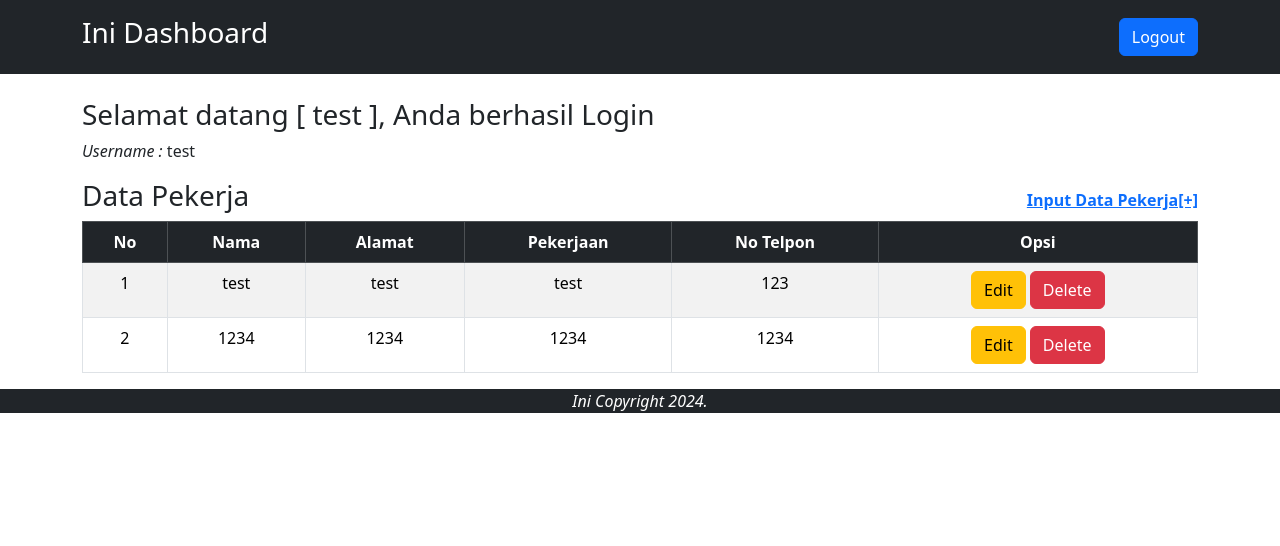
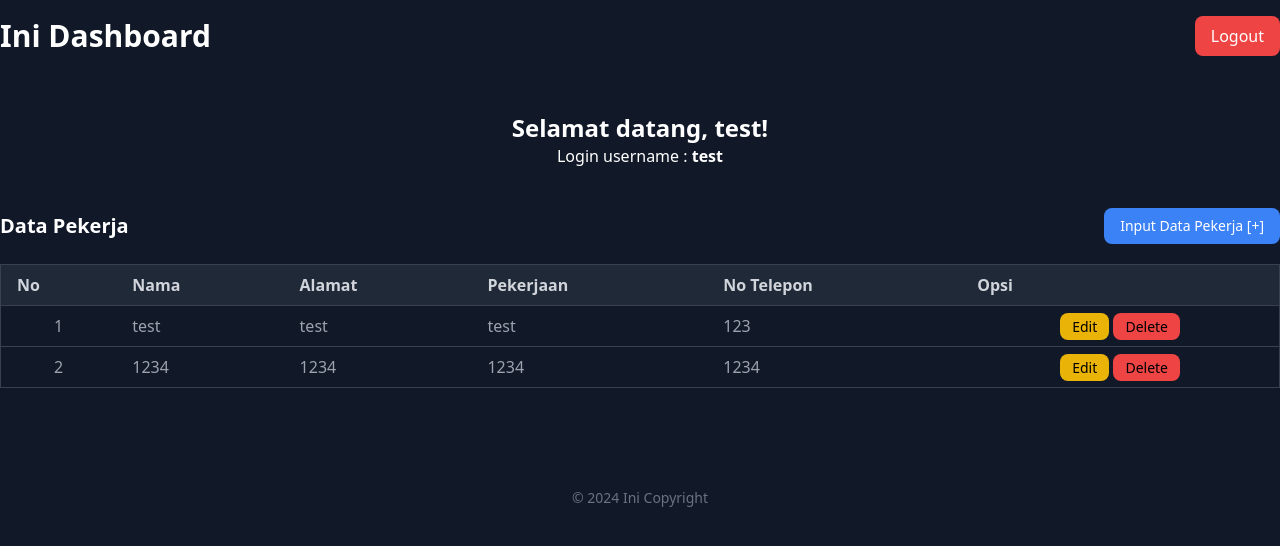
Before and after one commit to sunkcoast/website-crud-login, a PHP site: page /dashboard.php in a window 1280 px wide. Shown: the top 546 px of the page. Run offline with PHP 8.4, Linux system fonts and the light colour scheme; a user stored in the database is signed in; data comes from the database, SQL or seed files in the repository; some libraries are stand-ins or nearby versions.

Commit message:
Add files via upload

```diff
--- a/dashboard.php
+++ b/dashboard.php
@@ -2,11 +2,9 @@
 
     session_start();
 
-
-    include "service/database.php" ;
-    include "process/add.php" ;
-    include "process/dashboard.php" ;
-
+    include "service/database.php";
+    include "process/add.php";
+    include "process/dashboard.php";
 
     if (isset($_POST['logout'])) {
         session_unset();
@@ -14,6 +12,8 @@
         header('Location: index.php');
         exit;
     }
+
+
 
 ?>
 
@@ -24,74 +24,87 @@
     <meta charset="UTF-8">
     <meta http-equiv="X-UA-Compatible" content="IE=edge">
     <meta name="viewport" content="width=device-width, initial-scale=1.0">
-    <title>WEBSITE LOGIN</title>
-    <!-- Bootstrap CSS -->
-    <link href="https://cdn.jsdelivr.net/npm/bootstrap@5.3.1/dist/css/bootstrap.min.css" rel="stylesheet">
-    <!-- CSS -->
-    <link rel="stylesheet" href="style.css" />
+    <title>Dashboard</title>
+    <!-- Tailwind CSS -->
+    <script src="https://cdn.tailwindcss.com"></script>
+    <!-- SweetAlert Javascript -->
+    <script src="https://cdn.jsdelivr.net/npm/sweetalert2@11"></script>
+
 </head>
 
-<body>
-    <!-- INI HEADER ATAS -->
-    <header class="bg-dark text-white py-3">
-        <div class="container d-flex justify-content-between align-items-center">
-            <h3>Ini Dashboard</h3>
+<body class="bg-gray-900 text-white">
+
+    <!-- Ini Header -->
+    <header class="bg-gray-900 sticky top-0 py-4">
+        <div class="container mx-auto flex justify-between items-center">
+            <h1 class="text-3xl font-bold">Ini Dashboard</h1>
             <form action="dashboard.php" method="POST">
-                <button type="submit" name="logout" class="btn btn-primary">Logout</button>
+                <button type="submit" name="logout"
+                        class="bg-red-500 hover:bg-red-700 text-white py-2 px-4 rounded-lg">
+                    Logout
+                </button>
             </form>
         </div>
     </header>
 
-    <!--  Welcoming Word -->
-    <div class="container mt-4">
-        <h3>Selamat datang [ <?= ($_SESSION["username"]); ?> ], Anda berhasil Login </h3>
-        <p><i>Username :</i> <?= ($_SESSION["username"]); ?></p>
-
-        <!--  Tulisan Diatas TAS TABEL -->
-        <div class="d-flex justify-content-between align-items-center">
-            <h3>Data Pekerja</h3>
-            <a href="add.php"><strong>Input Data Pekerja[+]</strong></a>
+    <!-- Text diatas Tabel -->
+    <section class="container mx-auto py-10">
+        <div class="text-center">
+            <h2 class="text-2xl font-bold">Selamat datang, <?= ($_SESSION['username']);?>!</h2>
+            <p class="text-white-500"> Login username : <strong><?= ($_SESSION['username']);?></strong></p>
         </div>
 
-        <main>
-            <!-- // TABEL UNTUK PEKERJA // -->
-            <table class="table table-bordered table-striped table-hover">
-                <thead class="table-dark">
-                    <tr class="text-center">
-                        <th>No</th>
-                        <th>Nama</th>
-                        <th>Alamat</th>
-                        <th>Pekerjaan</th>
-                        <th>No Telpon</th>
-                        <th>Opsi</th>
+        <!-- Tombol Edit Pekerja -->
+        <div class="flex justify-between items-center mt-10">
+            <h3 class="text-xl font-bold">Data Pekerja</h3>
+            <a href="add.php"
+               class="text-sm bg-blue-500 hover:bg-blue-700 text-white py-2 px-4 rounded-lg">
+                Input Data Pekerja [+]
+            </a>
+        </div>
+
+        <!-- Tabel Data PEKERJA -->
+        <div class="overflow-x-auto mt-5">
+            <table class="table-auto w-full text-left border border-gray-700">
+                <thead class="bg-gray-800 text-gray-300">
+                    <tr>
+                        <th class="px-4 py-2 border-b border-gray-700">No</th>
+                        <th class="px-4 py-2 border-b border-gray-700">Nama</th>
+                        <th class="px-4 py-2 border-b border-gray-700">Alamat</th>
+                        <th class="px-4 py-2 border-b border-gray-700">Pekerjaan</th>
+                        <th class="px-4 py-2 border-b border-gray-700">No Telepon</th>
+                        <th class="px-4 py-2 border-b border-gray-700">Opsi</th>
                     </tr>
                 </thead>
-                <tbody>
-                    <!-- // Tabel dari Database yg ditampilkan // -->
+                <tbody class="text-gray-400">
                     <?php
                         $no = 1;
                         while ($worker = mysqli_fetch_assoc($cekworker)) {
-                        echo "<tr style='text-align: center;'>
-                            <td>" . $no++ . "</td>
-                            <td>" . $worker['nama'] . "</td>
-                            <td>" . $worker['alamat'] . "</td>
-                            <td>" . $worker['pekerjaan'] . "</td>
-                            <td>" . $worker['no_handphone'] . "</td>
-                             <td>
-                                <a href='edit.php?id=" . $worker['id'] . "' class='btn btn-warning'>Edit</a>
-                                <a href='delete.php?id=" . $worker['id'] . "' class='btn btn-danger'>Delete</a>
+                            echo "<tr class='hover:bg-gray-800'>
+                                <td class='px-4 py-2 border-b border-gray-700 text-center'>".$no++."</td>
+                                <td class='px-4 py-2 border-b border-gray-700'>".($worker['nama'])."</td>
+                                <td class='px-4 py-2 border-b border-gray-700'>".($worker['alamat'])."</td>
+                                <td class='px-4 py-2 border-b border-gray-700'>".($worker['pekerjaan'])."</td>
+                                <td class='px-4 py-2 border-b border-gray-700'>".($worker['no_handphone'])."</td>
+                                <td class='px-4 py-2 border-b border-gray-700 text-center'>
+                                    <a href='edit.php?id=" . $worker['id'] . "'
+                                       class='bg-yellow-500 hover:bg-yellow-700 text-black py-1 px-3 rounded-lg text-sm'>Edit</a>
+                                    <a href='delete.php?id=" . $worker['id'] . "'
+                                       class='bg-red-500 hover:bg-red-700 text-black py-1 px-3 rounded-lg text-sm'>Delete</a>
                                 </td>
                             </tr>";
                         }
                     ?>
                 </tbody>
             </table>
-        </main>
         </div>
+    </section>
 
-    <!-- INI FOOTER  -->
-    <footer class="bg-dark text-white text-center">
-        <i>Ini Copyright 2024.</i>
+    <!-- Ini FOOTER -->
+    <footer class="bg-gray-900 text-center py-5 mt-10">
+        <p class="text-sm text-gray-500">&copy; 2024 Ini Copyright</p>
     </footer>
 
+</body>
+
 </html>
```
Also changed, not shown: add.php (+43 -29 lines), delete.php (+31 -12 lines), edit.php (+42 -30 lines), index.php (+5 -5 lines), login.php (+5 -3 lines), register.php (+7 -5 lines). Lines whose indentation alone changed are shown as unchanged.
